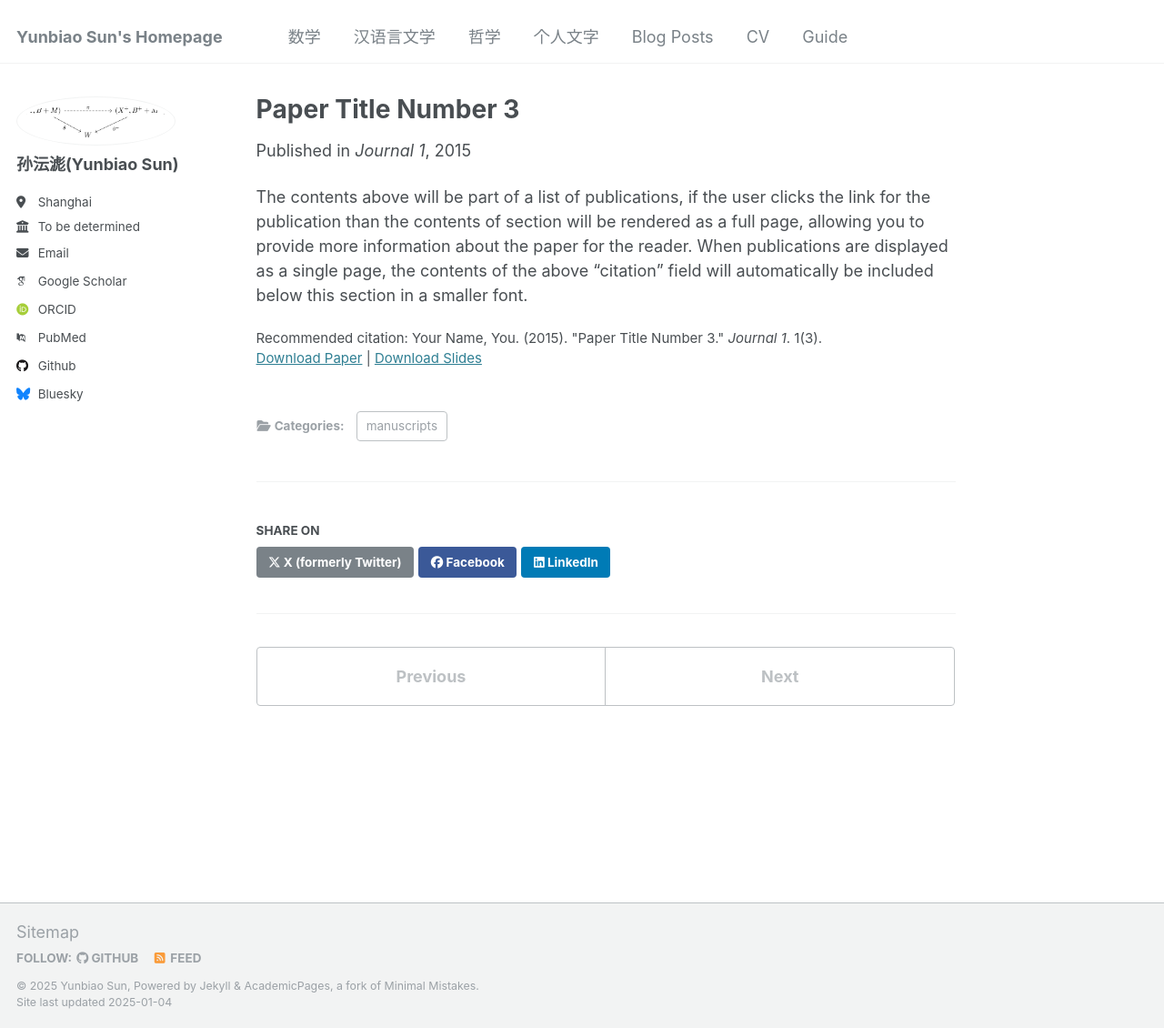
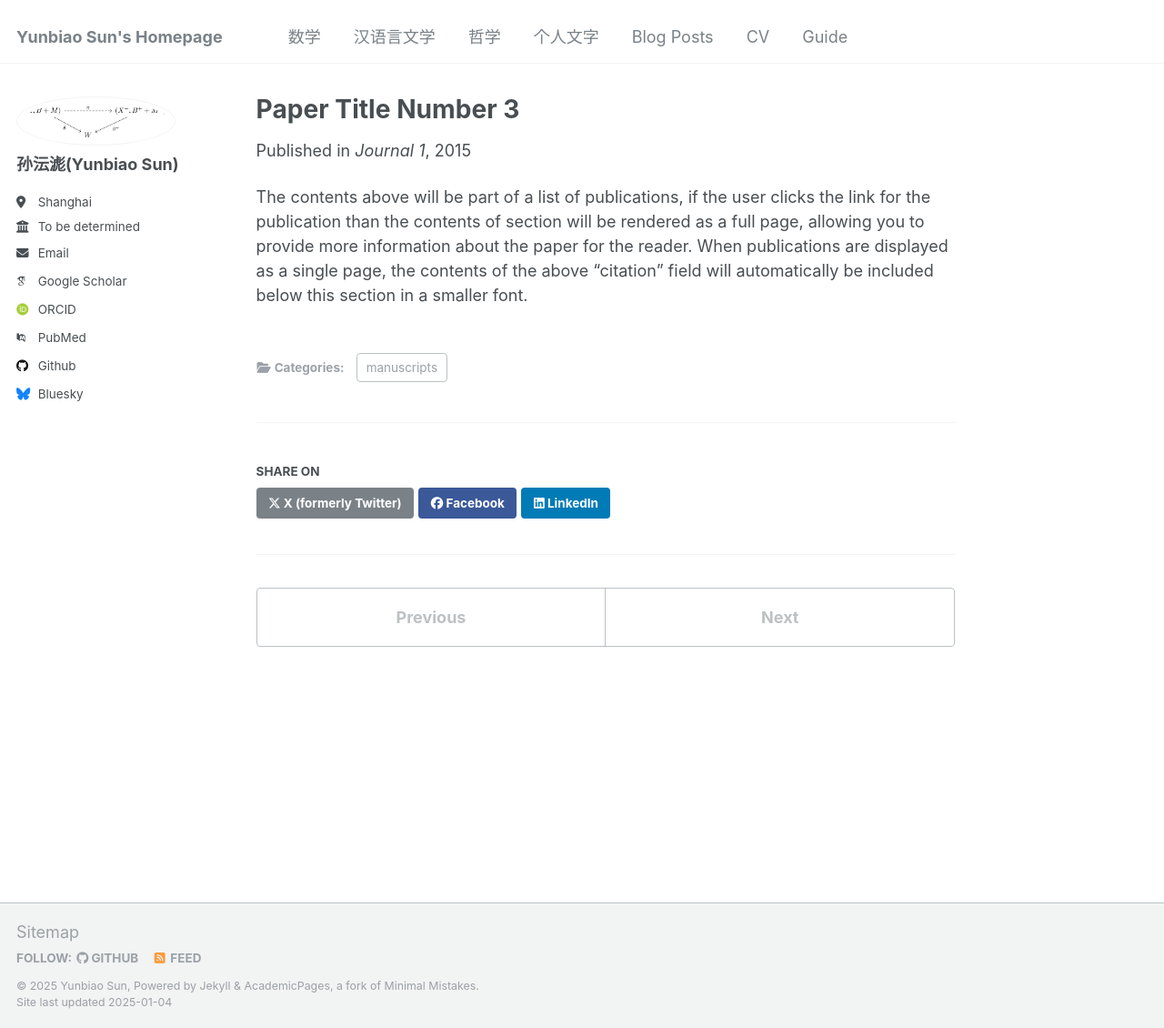
Before and after one commit to YunbiaoSun/YunbiaoSun.github.io, a Jekyll site: the page built from _mathematics/2015-10-01-paper-title-number-3.md, in a window 1280 px wide and 1130 px high. Shown: the whole window at 91% size. Built offline with Jekyll 4.4.1, drawn with Linux system fonts in a browser that asks for light colours; some web fonts are replaced.

Commit message:
修改其他链接

```diff
--- a/_mathematics/2015-10-01-paper-title-number-3.md
+++ b/_mathematics/2015-10-01-paper-title-number-3.md
@@ -6,9 +6,9 @@ permalink: /mathematics/2015-10-01-paper-title-number-3
 excerpt: 'This paper is about the number 3. The number 4 is left for future work.'
 date: 2015-10-01
 venue: 'Journal 1'
-slidesurl: 'http://academicpages.github.io/files/slides3.pdf'
+
 paperurl: 'http://academicpages.github.io/files/paper3.pdf'
-citation: 'Your Name, You. (2015). &quot;Paper Title Number 3.&quot; <i>Journal 1</i>. 1(3).'
+
 ---
 
 The contents above will be part of a list of publications, if the user clicks the link for the publication than the contents of section will be rendered as a full page, allowing you to provide more information about the paper for the reader. When publications are displayed as a single page, the contents of the above "citation" field will automatically be included below this section in a smaller font.
```
Also changed, not shown: _mathematics/2010-10-01-paper-title-number-2.md (+1 -1 lines).
